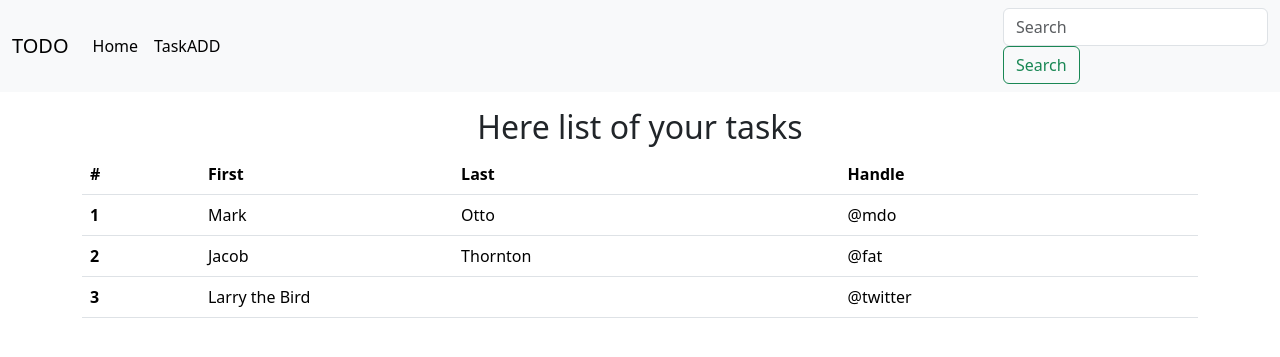
After one commit to ArzybekPro/twitter, a Django app: page /posts/aboutTodo/ in a window 1280 px wide. The commit adds this page. Shown: the top 357 px of the page. Run offline with Django 4.2, Linux system fonts and the light colour scheme.

Commit message:
first commit

```diff
--- a/apps/posts/admin.py
+++ b/apps/posts/admin.py
@@ -1,8 +1,9 @@
 from django.contrib import admin
-from apps.posts.models import Post,Videos,Chat
+from apps.posts.models import Post,Videos,Chat,Task
 
 
 # Register your models here.
 admin.site.register(Post)
 admin.site.register(Videos)
 admin.site.register(Chat)
+admin.site.register(Task)
--- a/apps/posts/urls.py
+++ b/apps/posts/urls.py
@@ -1,9 +1,11 @@
 from django.urls import path
-from apps.posts.views import update_post,post_delete,comment_delete,search
+from apps.posts.views import update_post,post_delete,comment_delete,search,todolist,aboutTodo
 
 urlpatterns = [
     path('update_post/<int:id>/' , update_post,name='update_post'),
     path('post_delete/<int:id>/',post_delete,name='post_delete'),
     path('comment_delete/<int:id>/',comment_delete,name = 'comment_delete'),
-    path('search/' , search ,name='search')
+    path('search/' , search ,name='search'),
+    path('todolist/',todolist,name='todolist'),
+    path('aboutTodo/',aboutTodo,name = 'aboutTodo')
 ]
--- a/apps/posts/views.py
+++ b/apps/posts/views.py
@@ -1,5 +1,5 @@
 from django.shortcuts import render,redirect
-from apps.posts.models import Post,Comment
+from apps.posts.models import Post,Comment,Task
 from apps.users.models import User
 from apps.settings.models import Settings
 from django.db.models import Q
@@ -80,3 +80,13 @@ def search(request):
         'posts':posts,
     }
     return render(request, 'users/search.html', context)
+
+def todolist(request):
+    if request.method == 'POST':
+        title = request.POST['title']
+        desk = request.POST['desk']
+        ins = Task(task_title = title , desk = desk)
+    return render(request,'posts/todolist.html')
+
+def aboutTodo(request):
+    return render(request,'posts/about.html')
--- a/templates/feed.html
+++ b/templates/feed.html
@@ -81,6 +81,7 @@
                                 </div>
                             </div>
                         </div>
+                        <a href='{% url 'todolist'%}'>hello world</h4>
                         {% for post in posts %}
                             {% if post.image %}
                                 <div class="card lg:mx-0 uk-animation-slide-bottom-small">
--- /dev/null
+++ b/templates/posts/about.html
@@ -0,0 +1,77 @@
+<!doctype html>
+<html lang="en">
+  <head>
+    <meta charset="utf-8">
+    <meta name="viewport" content="width=device-width, initial-scale=1">
+    <title>todo list</title>
+    <link href="https://cdn.jsdelivr.net/npm/bootstrap@5.3.0-alpha1/dist/css/bootstrap.min.css" rel="stylesheet" integrity="sha384-GLhlTQ8iRABdZLl6O3oVMWSktQOp6b7In1Zl3/Jr59b6EGGoI1aFkw7cmDA6j6gD" crossorigin="anonymous">
+  </head>
+  <body>
+
+    <nav class="navbar navbar-expand-lg bg-body-tertiary">
+        <div class="container-fluid">
+          <a class="navbar-brand" href="#">TODO</a>
+          <button class="navbar-toggler" type="button" data-bs-toggle="collapse" data-bs-target="#navbarSupportedContent" aria-controls="navbarSupportedContent" aria-expanded="false" aria-label="Toggle navigation">
+            <span class="navbar-toggler-icon"></span>
+          </button>
+          <div class="collapse navbar-collapse" id="navbarSupportedContent">
+            <ul class="navbar-nav me-auto mb-2 mb-lg-0">
+              <li class="nav-item">
+                <a class="nav-link active" aria-current="page" href="{% url 'index'%}">Home</a>
+              </li>
+
+
+                <a class="nav-link active" href="{% url 'todolist'%}">
+                  TaskADD
+                </a>
+
+
+            </ul>
+            <form method='POST'>
+              {% csrf_token %}
+              <input class="form-control me-2" type="search" placeholder="Search" aria-label="Search">
+              <button class="btn btn-outline-success" type="submit">Search</button>
+            </form>
+          </div>
+        </div>
+      </nav>
+
+      <div class="container my-3">
+        <h2 class="text-center">Here list of your tasks</h2>
+        <table class="table">
+          <thead>
+            <tr>
+              <th scope="col">#</th>
+              <th scope="col">First</th>
+              <th scope="col">Last</th>
+              <th scope="col">Handle</th>
+            </tr>
+          </thead>
+          <tbody>
+            <tr>
+              <th scope="row">1</th>
+              <td>Mark</td>
+              <td>Otto</td>
+              <td>@mdo</td>
+            </tr>
+            <tr>
+              <th scope="row">2</th>
+              <td>Jacob</td>
+              <td>Thornton</td>
+              <td>@fat</td>
+            </tr>
+            <tr>
+              <th scope="row">3</th>
+              <td colspan="2">Larry the Bird</td>
+              <td>@twitter</td>
+            </tr>
+          </tbody>
+        </table>
+
+      </div>
+
+    <script src="https://cdn.jsdelivr.net/npm/bootstrap@5.3.0-alpha1/dist/js/bootstrap.bundle.min.js" integrity="sha384-w76AqPfDkMBDXo30jS1Sgez6pr3x5MlQ1ZAGC+nuZB+EYdgRZgiwxhTBTkF7CXvN" crossorigin="anonymous"></script>
+    <script src="https://cdn.jsdelivr.net/npm/@popperjs/core@2.11.6/dist/umd/popper.min.js" integrity="sha384-oBqDVmMz9ATKxIep9tiCxS/Z9fNfEXiDAYTujMAeBAsjFuCZSmKbSSUnQlmh/jp3" crossorigin="anonymous"></script>
+<script src="https://cdn.jsdelivr.net/npm/bootstrap@5.3.0-alpha1/dist/js/bootstrap.min.js" integrity="sha384-mQ93GR66B00ZXjt0YO5KlohRA5SY2XofN4zfuZxLkoj1gXtW8ANNCe9d5Y3eG5eD" crossorigin="anonymous"></script>
+  </body>
+</html>
```
Also changed, not shown: apps/posts/models.py (+15 -0 lines), templates/posts/todolist.html (added, +61 -0 lines), apps/posts/migrations/0010_task.py (added), db.sqlite3.
